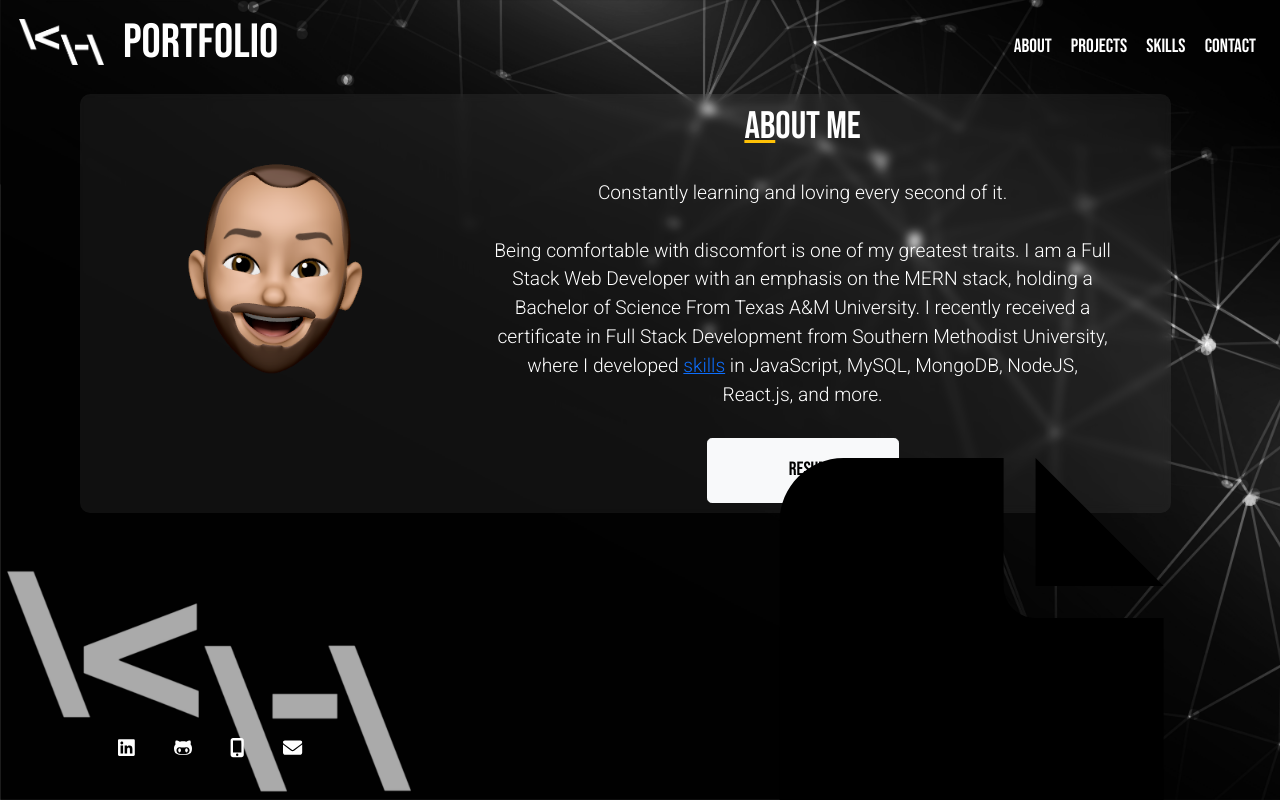
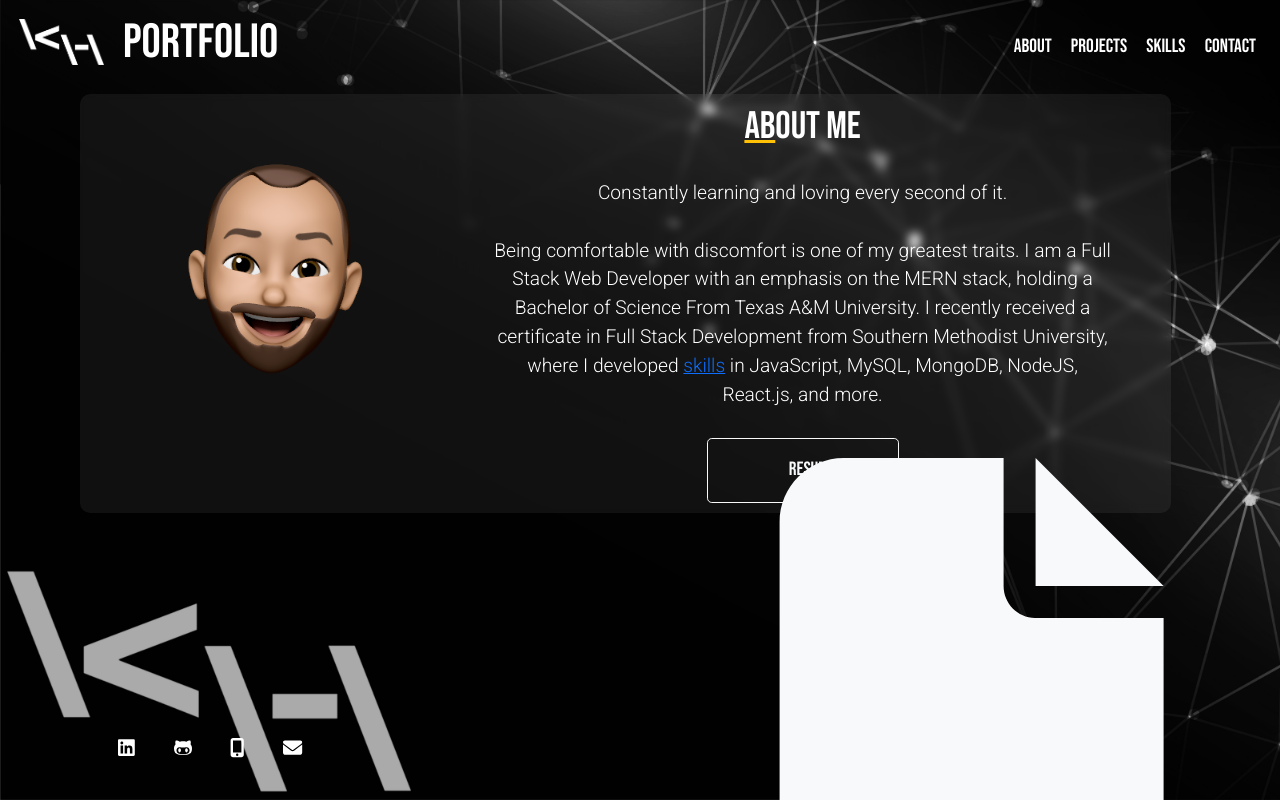
Before and after one commit to konnerhartman/Portfolio-K-Hartman, a React (Create React App) app in the folder client/: page /about in a window 1280 px wide. Built offline with nearby package versions, Linux system fonts and the light colour scheme.

Commit message:
changed resume button on about page

```diff
--- a/client/src/pages/About.js
+++ b/client/src/pages/About.js
@@ -19,7 +19,7 @@
                     <div>
                         <p className='mt-4'>Constantly learning and loving every second of it.</p>
                         <p className='m-4'>Being comfortable with discomfort is one of my greatest traits. I am a Full Stack Web Developer with an emphasis on the MERN stack, holding a Bachelor of Science From Texas A&M University. I recently received a certificate in Full Stack Development from Southern Methodist University, where I developed <Link className="link" to='/skills'>skills</Link> in JavaScript, MySQL, MongoDB, NodeJS, React.js, and more.</p>
-                        <button type="button" className="btn btn-light">
+                        <button type="button" className="btn btn-outline-light">
                             <a target="_blank" rel="noreferrer" className="nav-link active text-reset" href={resume}>
                                 <FontAwesomeIcon className="px-2" icon={faFile} />
                                 Resume
```
